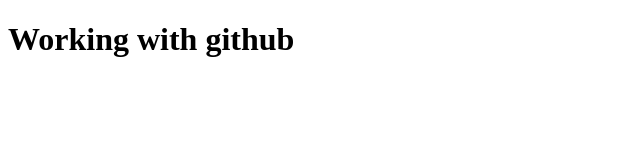
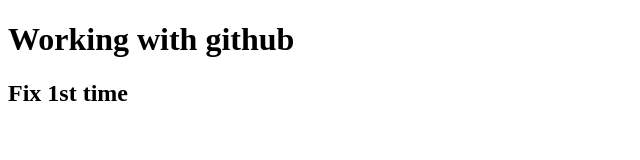
Before and after one commit to khancotton/project2, a plain HTML site: page index.html in a window 1280 px wide. Shown: the whole page, without its empty margins (0-640 px from the left). Drawn offline with Linux system fonts and the light colour scheme.

Commit message:
fix 1st time

```diff
--- a/index.html
+++ b/index.html
@@ -7,5 +7,6 @@
 </head>
 <body>
     <h1>Working with github</h1>
+    <h2>Fix 1st time</h2>
 </body>
 </html>
```
